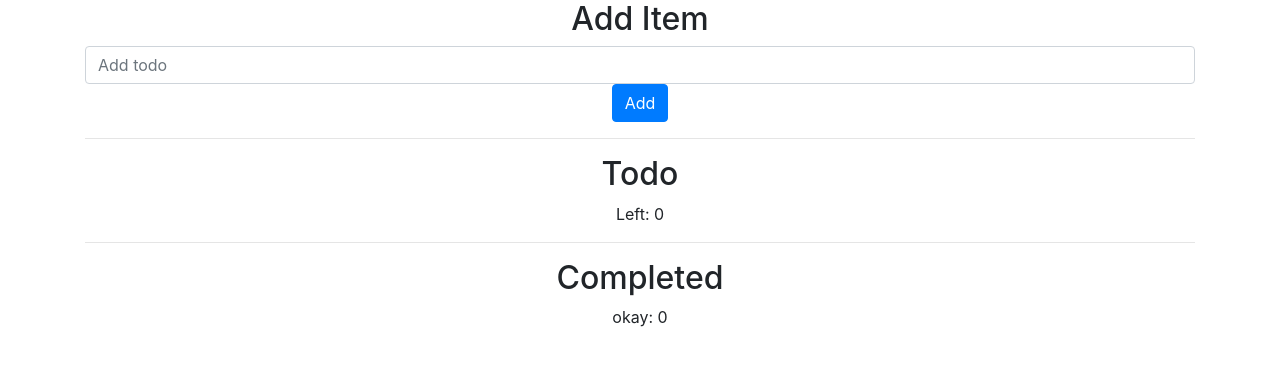
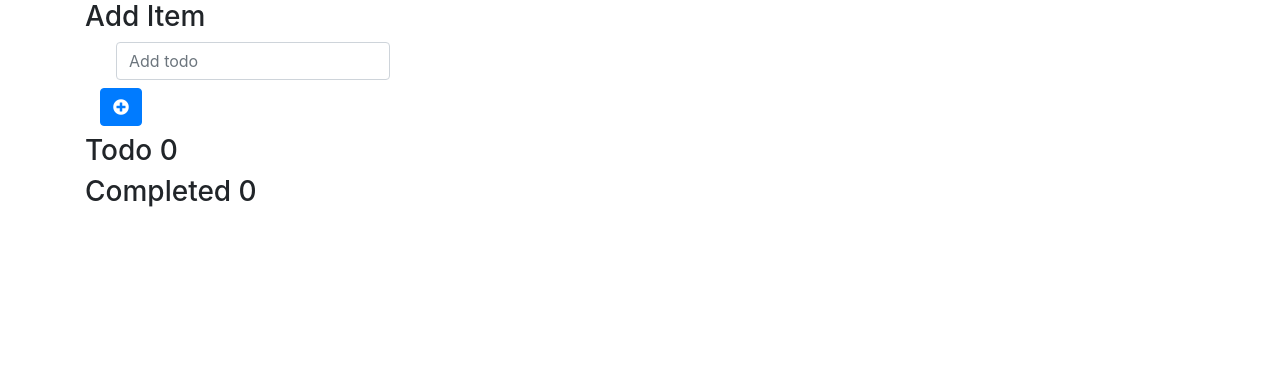
Before and after one commit to ranjithvbr/react-todo, a React (Create React App) app: page / in a window 1280 px wide. Shown: the top 366 px of the page. Built offline with nearby package versions, Linux system fonts and the light colour scheme.

Commit message:
Simple UI updated, TODO: Document, test case

```diff
--- a/public/index.html
+++ b/public/index.html
@@ -3,6 +3,7 @@
   <head>
     <meta charset="utf-8" />
     <link rel="shortcut icon" href="%PUBLIC_URL%/favicon.ico" />
+    <link rel="stylesheet" href="https://use.fontawesome.com/releases/v5.6.3/css/all.css" integrity="sha384-UHRtZLI+pbxtHCWp1t77Bi1L4ZtiqrqD80Kn4Z8NTSRyMA2Fd33n5dQ8lWUE00s/" crossorigin="anonymous">
     <meta
       name="viewport"
       content="width=device-width, initial-scale=1, shrink-to-fit=no"
--- a/src/App.css
+++ b/src/App.css
@@ -1,5 +1,5 @@
 .App {
-  text-align: center;
+  /* text-align: center; */
 }
 
 .App-logo {
--- a/src/components/Todo.js
+++ b/src/components/Todo.js
@@ -8,6 +8,7 @@ export default class Todo extends React.Component {
     };
 
     componentDidMount() {
+      // eslint-disable-next-line
         this.state.todoText = this.props.todo.text;
     }
 
@@ -16,7 +17,9 @@ export default class Todo extends React.Component {
     }
 
     onUpdate = id => {
-    this.props.onUpdate(id, this.state.todoText);
+        this
+            .props
+            .onUpdate(id, this.state.todoText);
         this.setState({mode: "show"});
     }
 
@@ -25,15 +28,47 @@ export default class Todo extends React.Component {
     }
 
     render() {
-    const {...props} = this.props;
-    const { mode, todoText } = this.state;
+        const {
+            ...props
+        } = this.props;
+        const {mode, todoText} = this.state;
         return (
-  <div style={{ display: "flex", justifyContent: "center" }}>
-  <input type="checkbox" value="" checked={props.todo.complete} onClick={props.toggleComplete}/>
-  {mode === "show" ?
-  <TodoText todoText={props.todo.text} strike={props.todo.complete}/> :  <input type="text" value={todoText} onChange={this.handleChangeTodoText}/>}
-  {mode === "show" ? <button onClick={this.onEdit}>edit</button> : <button onClick={() => this.onUpdate(props.todo.id)}>save</button>}
-    <button onClick={props.onDelete}>delete</button>
+                <div className="container" style={{paddingTop: '5px'}}>
+                    <div className="row col-sm-12">
+                        <div className="col-sm-1">
+                            <input
+                                type="checkbox"
+                                value=""
+                                checked={props.todo.complete}
+                                onClick={props.toggleComplete}/>
+                        </div>
+                        <div className="col-sm-4">
+                            {mode === "show"
+                                ?  <TodoText todoText={props.todo.text} strike={props.todo.complete}/>
+                                :<input
+                                    type="text"
+                                    className="form-control"
+                                    value={todoText}
+                                    onChange={this.handleChangeTodoText}/>}
+                        </div>
+                        <div className="col-sm-2">
+                            <div className="btn-group mr-2" role="group" aria-label="First group">
+                                {mode === "show"
+                                    ? <button type="button" className="btn btn-secondary" onClick={this.onEdit}>
+                                            Edit
+                                        </button>
+                                    : <button
+                                        type="button"
+                                        className="btn btn-primary"
+                                        onClick={() => this.onUpdate(props.todo.id)}>
+                                        Save
+                                    </button>}
+                                <button type="button" className="btn btn-danger" onClick={props.onDelete}>
+                                   Delete
+                                </button>
+                            </div>
+                        </div>
+                    </div>
                 </div>
         )
     }
--- a/src/components/TodoForm.js
+++ b/src/components/TodoForm.js
@@ -14,15 +14,15 @@ export default class TodoForm extends React.Component {
 
     createTodo = event => {
         event.preventDefault();
-    if(this.state.text) {
-    this.props.onSubmit({
+        if (this.state.text) {
+            this
+                .props
+                .onSubmit({
                     id: shortid.generate(),
                     text: this.state.text,
                     complete: false
                 });
-    this.setState({
-      text: ""
-    });
+            this.setState({text: ""});
         } else {
             alert("Enter todo before hit add");
         }
@@ -30,19 +30,25 @@ export default class TodoForm extends React.Component {
 
     render() {
         return (
-      <form onSubmit={this.createTodo}>
-      <div className="form-group">
+            <React.Fragment>
+              <div className="col-md-4 col-md-offset-4">
+                <form className="form-inline">
+                    <div className="form-group mx-sm-3 mb-2">
                         <input
                             name="text"
                             id="todo"
                             className="form-control"
                             value={this.state.text}
                             onChange={this.handleChange}
-          placeholder="Add todo"
-        />
-        <button onClick={this.createTodo} className="btn btn-primary">Add</button>
+                            placeholder="Add todo"/>
                     </div>
+                    <button
+                        type="submit"
+                        className="btn btn-primary mb-2"
+                        onClick={this.createTodo}><i className="fas fa-plus-circle"></i></button>
                 </form>
+                </div>
+            </React.Fragment>
         );
     }
 }
--- a/src/components/TodoLanding.js
+++ b/src/components/TodoLanding.js
@@ -9,13 +9,17 @@ export default class TodoList extends React.Component {
 
     addTodo = todo => {
         this.setState(state => ({
-      todos: [todo, ...state.todos]
+            todos: [
+                todo, ...state.todos
+            ]
         }));
     };
 
     toggleComplete = id => {
         this.setState(state => ({
-      todos: state.todos.map(todo => {
+            todos: state
+                .todos
+                .map(todo => {
                     if (todo.id === id) {
                         return {
                             ...todo,
@@ -30,64 +34,64 @@ export default class TodoList extends React.Component {
 
     handleDeleteTodo = id => {
         this.setState(state => ({
-      todos: state.todos.filter(todo => todo.id !== id)
+            todos: state
+                .todos
+                .filter(todo => todo.id !== id)
         }));
     };
 
     handleUpdateTodo = (id, updateText) => {
         this.setState(state => {
-      todos: state.todos.map(todo => {
-        if(todo.id === id) {
+          // eslint-disable-next-line
+            todos : state
+                .todos
+                .map(todo => {
+                    if (todo.id === id) {
                         todo.text = updateText;
                     }
                     return todo;
-      })})
+                })
+        })
     };
 
     render() {
         let todosComplete = [];
         let todosNotComplete = [];
 
-    this.state.todos.forEach(todo => {
-      if(todo.complete) {
-        todosComplete = [todo, ...todosComplete];
+        this
+            .state
+            .todos
+            .forEach(todo => {
+                if (todo.complete) {
+                    todosComplete = [
+                        todo, ...todosComplete
+                    ];
                 } else {
-        todosNotComplete = [todo, ...todosNotComplete];
+                    todosNotComplete = [
+                        todo, ...todosNotComplete
+                    ];
                 }
             })
 
         return (
             <div className="container">
-        <h2>Add Item</h2>
-        <TodoForm onSubmit={this.addTodo} />
-        <hr/>
-        <h2>Todo</h2>
-        <div>
-          Left: {todosNotComplete.length}
-        </div>
+                <h3>Add Item</h3>
+                <TodoForm onSubmit={this.addTodo}/>
+                <h3>Todo {todosNotComplete.length}</h3>
                 {todosNotComplete.map(todo => (
                 <Todo
                     key={todo.id}
                     toggleComplete={() => this.toggleComplete(todo.id)}
                     onDelete={() => this.handleDeleteTodo(todo.id)}
                     onUpdate={this.handleUpdateTodo}
-            todo={todo}
-          />
-        ))}
-                <hr/>
-        <h2>Completed</h2>
-        <div>
-          okay: {todosComplete.length}
-        </div>
-        {todosComplete.map(todo => (
-          <Todo
+                    todo={todo}/>))}
+                <h3>Completed  {todosComplete.length}</h3>
+                {todosComplete.map(todo => (<Todo
                     key={todo.id}
                     toggleComplete={() => this.toggleComplete(todo.id)}
                     onDelete={() => this.handleDeleteTodo(todo.id)}
                     onUpdate={this.handleUpdateTodo}
-            todo={todo}
-          />
-        ))}
+                    todo={todo}/>))}
             </div>
         );
     }
--- a/src/components/TodoText.js
+++ b/src/components/TodoText.js
@@ -1,5 +1,6 @@
 import React from "react";
 
+//Just stateless component show the text with strike or show normally based on strike value
 export default props => {
   return props.strike ? <strike>{props.todoText}</strike> : <span>{props.todoText}</span>;
 };
```
Lines whose indentation alone changed are shown as unchanged.
